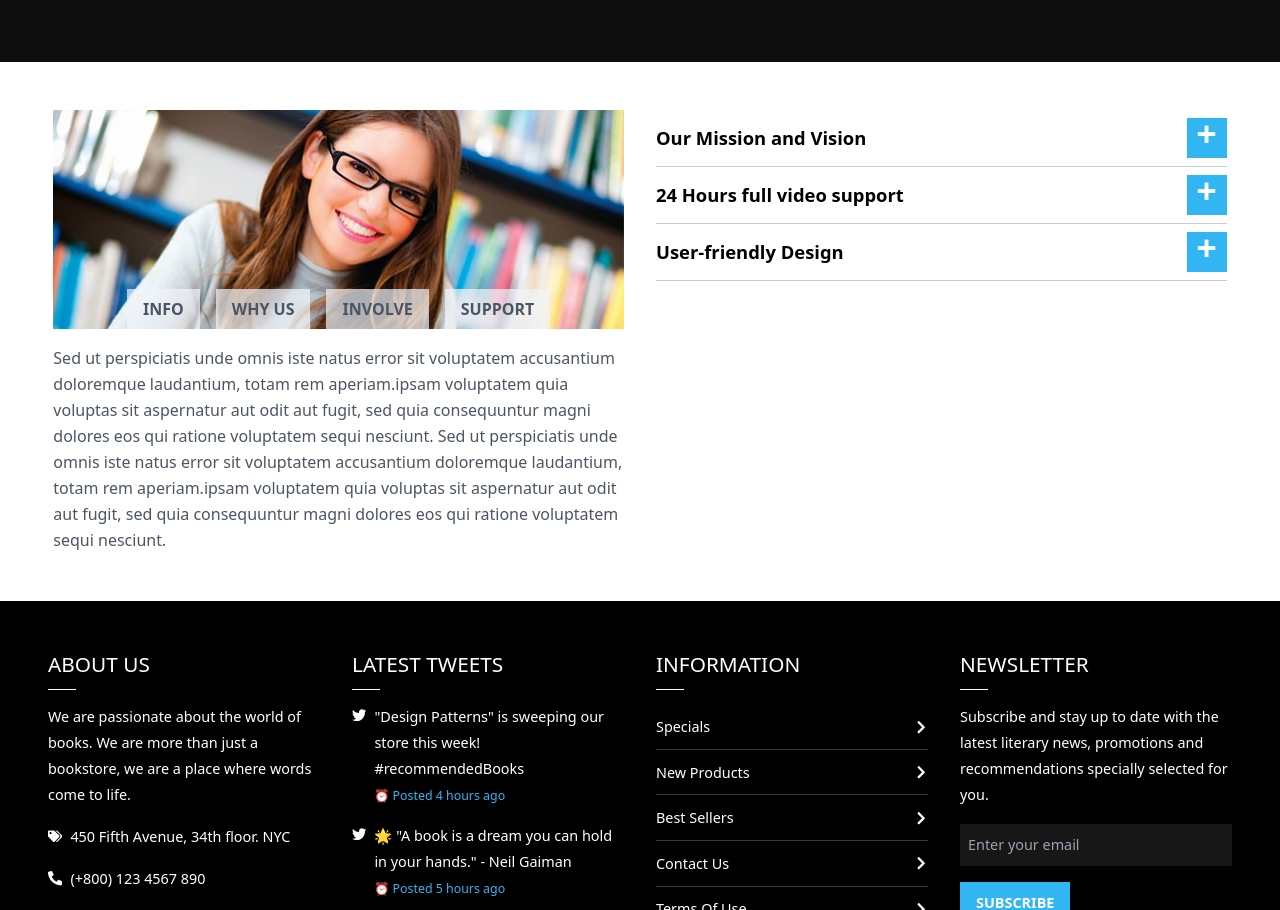
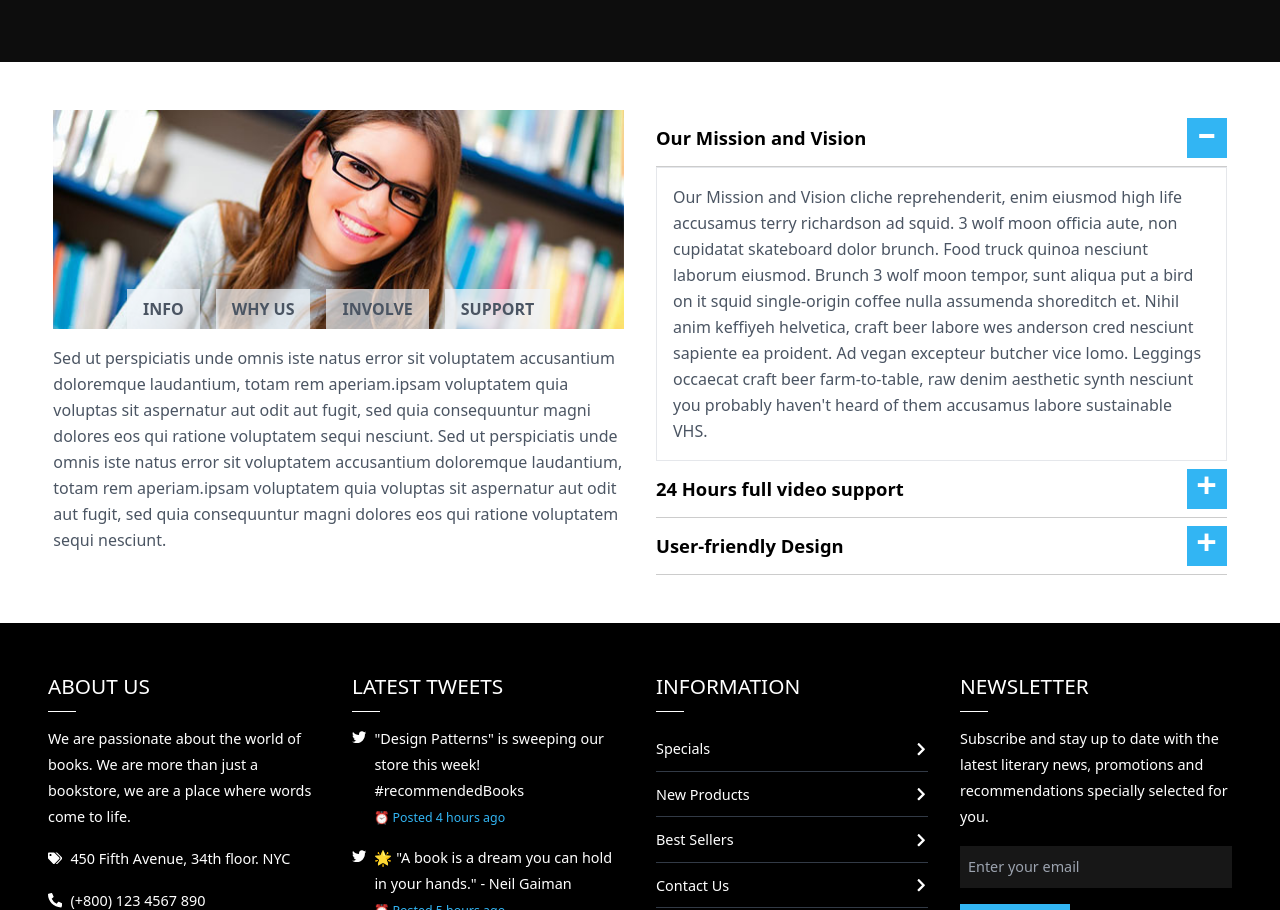
Before and after one commit to emmanuel-cruz-dev/literarium, a React (Vite) app: page /about in a window 1280 px wide. Shown: the part 2610-3520 px from the top of the page. Built offline with nearby package versions, Linux system fonts and the light colour scheme.

Commit message:
renderizado dinamico de signo mas y menos en details summary

```diff
--- a/src/components/routes/about/AboutMission.tsx
+++ b/src/components/routes/about/AboutMission.tsx
@@ -79,13 +79,13 @@ const AboutMission = () => {
         <div className="leading-relaxed text-gray-600 grid grid-cols-1 md:grid-cols-2 gap-8 mx-auto">
           <MissionRender arr={items} />
           <div>
-            <details>
+            <details open>
               <summary className="flex justify-between items-center gap-4">
                 Our Mission and Vision
-                <span className="background-accent__item hidden items-center pb-[9px] justify-center text-white font-bold text-4xl w-10 h-10">
+                <span className="decrement-symbol background-accent__item hidden items-center pb-[9px] justify-center text-white font-bold text-4xl w-10 h-10">
                   –
                 </span>
-                <span className="background-accent__item flex items-center pb-2 justify-center text-white font-bold text-4xl w-10 h-10">
+                <span className="plus-symbol background-accent__item flex items-center pb-2 justify-center text-white font-bold text-4xl w-10 h-10">
                   +
                 </span>
               </summary>
@@ -110,10 +110,10 @@ const AboutMission = () => {
             <details>
               <summary className="flex justify-between items-center gap-4">
                 24 Hours full video support
-                <span className="background-accent__item hidden items-center pb-[9px] justify-center text-white font-bold text-4xl w-10 h-10">
+                <span className="decrement-symbol background-accent__item hidden items-center pb-[9px] justify-center text-white font-bold text-4xl w-10 h-10">
                   –
                 </span>
-                <span className="background-accent__item flex items-center pb-2 justify-center text-white font-bold text-4xl w-10 h-10">
+                <span className="plus-symbol background-accent__item flex items-center pb-2 justify-center text-white font-bold text-4xl w-10 h-10">
                   +
                 </span>
               </summary>
@@ -138,10 +138,10 @@ const AboutMission = () => {
             <details>
               <summary className="flex justify-between items-center gap-4">
                 User-friendly Design
-                <span className="hidden background-accent__item items-center pb-[9px] justify-center text-white font-bold text-4xl w-10 h-10">
+                <span className="decrement-symbol hidden background-accent__item items-center pb-[9px] justify-center text-white font-bold text-4xl w-10 h-10">
                   –
                 </span>
-                <span className="background-accent__item flex items-center pb-2 justify-center text-white font-bold text-4xl w-10 h-10">
+                <span className="plus-symbol background-accent__item flex items-center pb-2 justify-center text-white font-bold text-4xl w-10 h-10">
                   +
                 </span>
               </summary>
--- a/src/styles/pages.css
+++ b/src/styles/pages.css
@@ -66,6 +66,14 @@
   cursor: pointer;
 }
 
+details[open] summary .decrement-symbol {
+  display: flex;
+}
+
+details[open] summary .plus-symbol {
+  display: none;
+}
+
 /***************************************
  *            Fin: Mission            *
  ***************************************/
```
